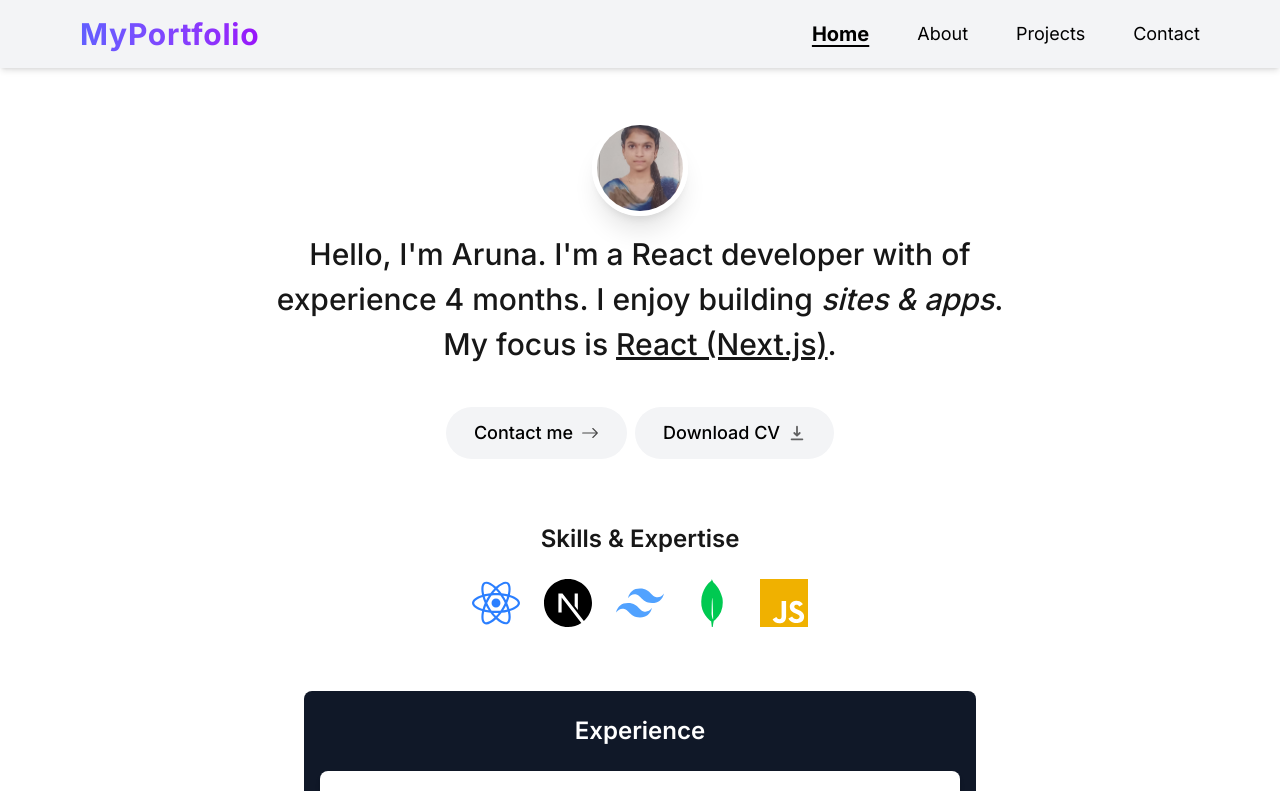
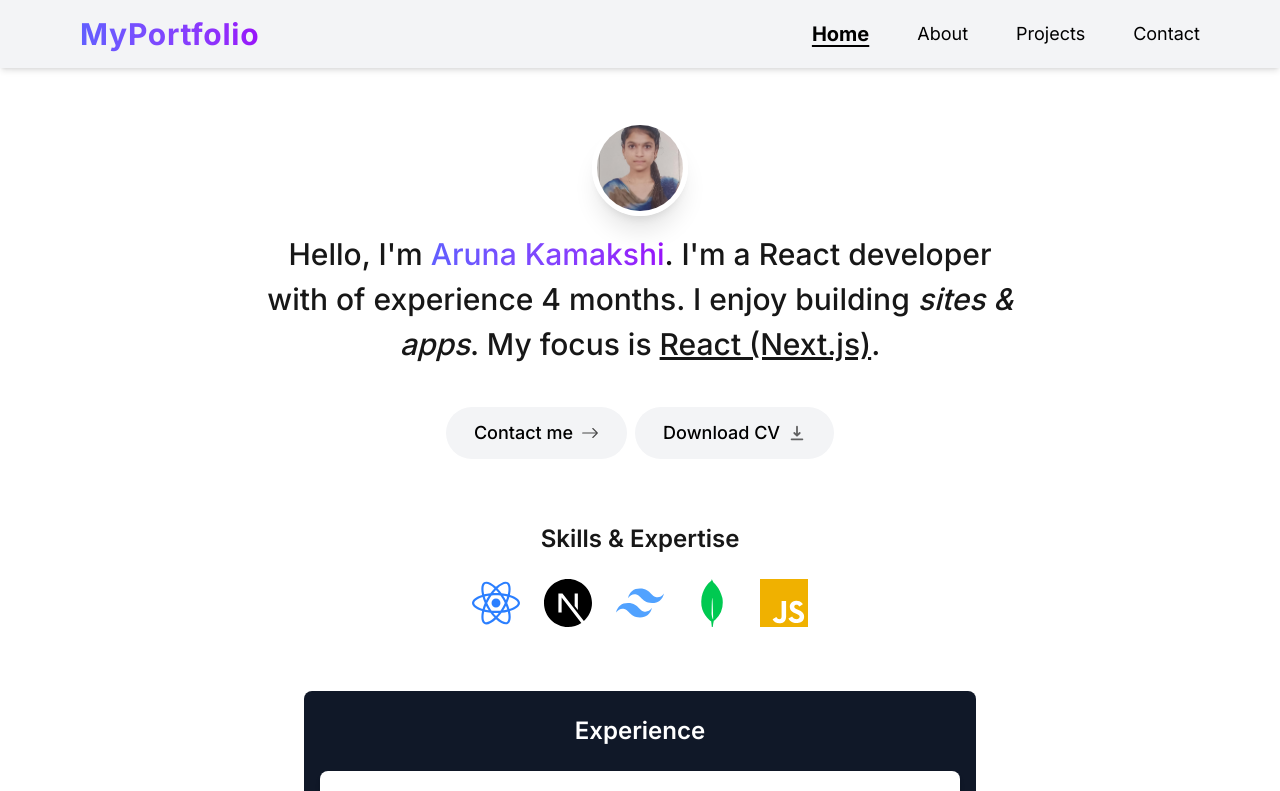
Before and after one commit to Kamakshi-Aruna/NextJs-Personal-Portfolio, a Next.js app: page / in a window 1280 px wide. Shown: the top 791 px of the page. Built offline with nearby package versions, Linux system fonts and the light colour scheme.

Commit message:
Updated the code

```diff
--- a/src/app/page.tsx
+++ b/src/app/page.tsx
@@ -45,7 +45,7 @@
                 animate={{ opacity: 1, y: 0 }}
                 transition={{ delay: 0.2, duration: 0.5 }}
             >
-                <span>Hello, I'm Aruna.</span> I'm a{" "}
+                <span>Hello, I'm <span className="bg-gradient-to-r from-indigo-500 to-purple-600 bg-clip-text text-transparent">Aruna Kamakshi</span>.</span> I'm a {" "}
                 <span>React developer</span> with{" "}
                 <span></span> of experience 4 months. I enjoy
                 building <span className="italic">sites & apps</span>. My focus is{" "}
```
